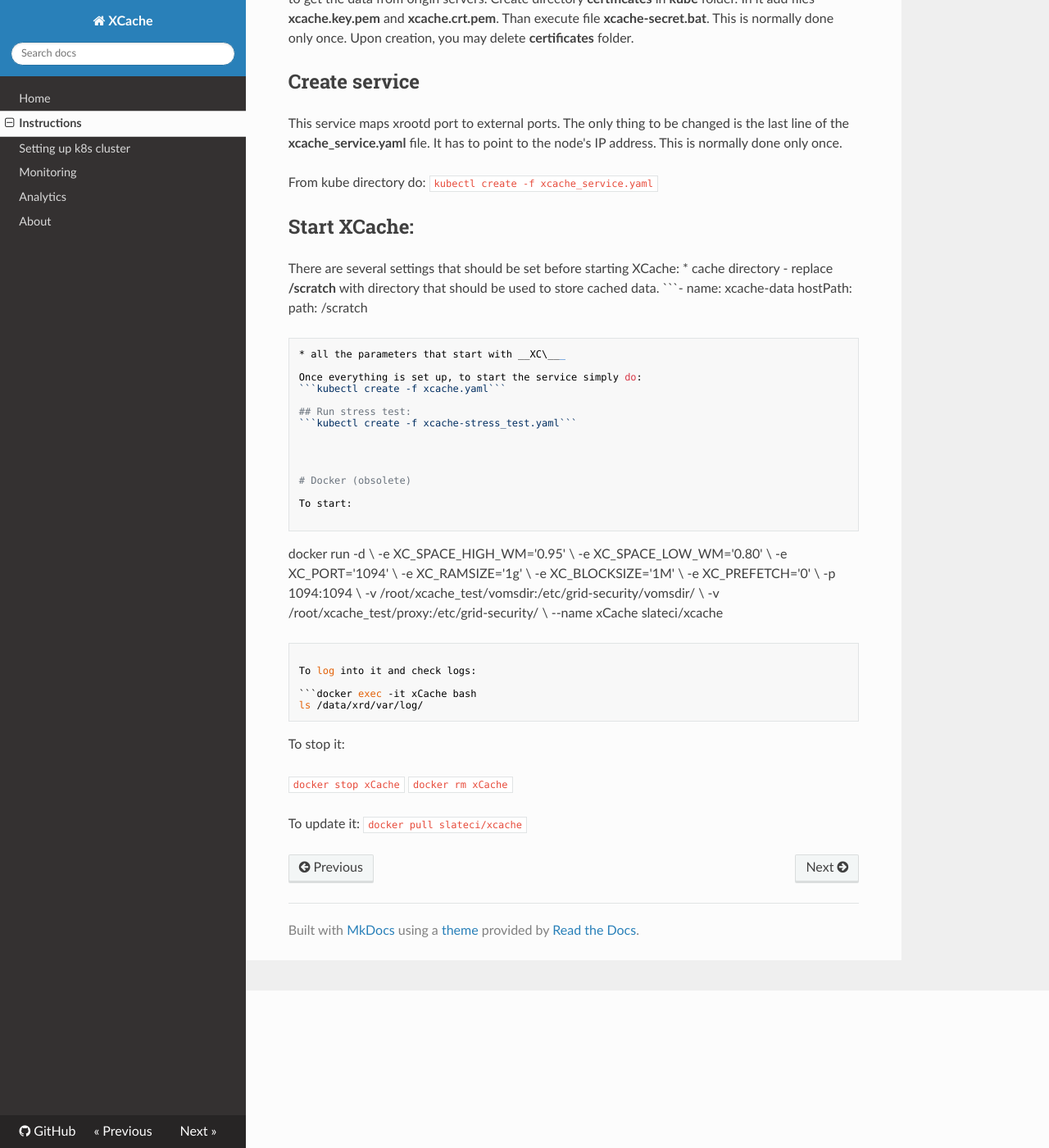
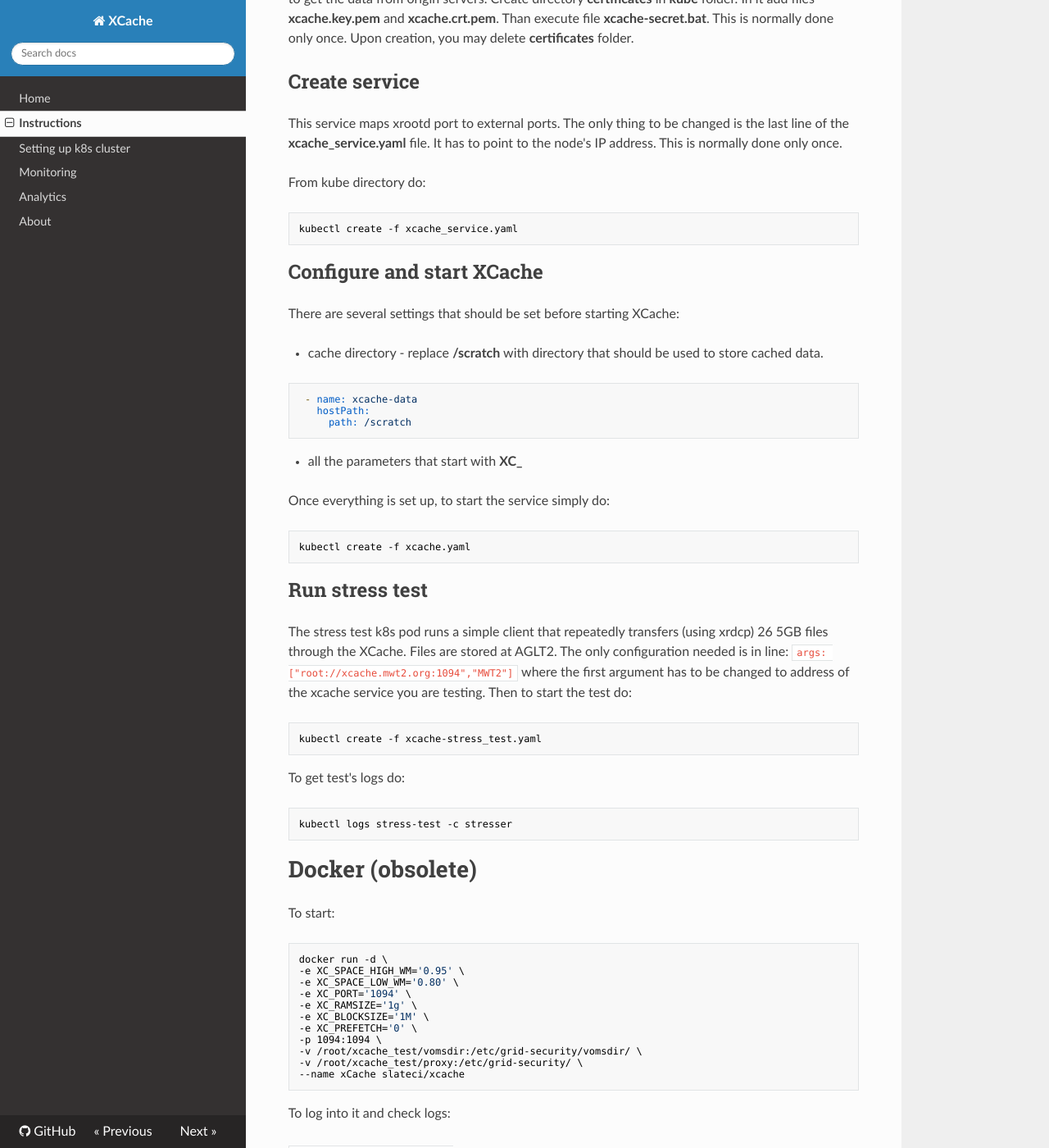
Before and after one commit to slateci/XCache, an MkDocs documentation site: the page built from docs/instructions.md, in a window 1280 px wide and 1400 px high, scrolled down 192 px. Shown: the whole window at 82% size. Built offline with MkDocs 1.6.1, drawn with Linux system fonts in a browser that asks for light colours; nearby versions of some CDN libraries; old or Windows-style settings are respelled for this version of MkDocs; some of the changed text lies outside the part shown.

Commit message:
improve docs

````diff
--- a/docs/instructions.md
+++ b/docs/instructions.md
@@ -8,22 +8,35 @@
 This is normally done only once.
 
 From kube directory do:
-```kubectl create -f xcache_service.yaml```
+```bash
+kubectl create -f xcache_service.yaml
+```
 
-## Start XCache:
+## Configure and start XCache
 There are several settings that should be set before starting XCache:
-* cache directory - replace __/scratch__ with directory that should be used to store cached data.
-```- name: xcache-data
-     hostPath:
-       path: /scratch
+
+- cache directory - replace __/scratch__ with directory that should be used to store cached data.
+```YAML
+ - name: xcache-data
+   hostPath:
+     path: /scratch
 ```
-* all the parameters that start with __XC\___
+- all the parameters that start with __XC\___
 
 Once everything is set up, to start the service simply do:
-```kubectl create -f xcache.yaml```
+```bash
+kubectl create -f xcache.yaml
+```
 
-## Run stress test:
-```kubectl create -f xcache-stress_test.yaml```
+## Run stress test
+The stress test k8s pod runs a simple client that repeatedly transfers (using xrdcp) 26 5GB files through the XCache. Files are stored at AGLT2. The only configuration needed is in line: ```args: ["root://xcache.mwt2.org:1094","MWT2"] ``` where the first argument has to be changed to address of the xcache service you are testing. Then to start the test do:
+```bash
+kubectl create -f xcache-stress_test.yaml
+```
+To get test's logs do:
+```bash
+kubectl logs stress-test -c stresser
+```
 
 
 
@@ -32,7 +45,7 @@
 
 To start:
 
-```
+```bash
 docker run -d \
 -e XC_SPACE_HIGH_WM='0.95' \
 -e XC_SPACE_LOW_WM='0.80' \
````
Also changed, not shown: docs/monitoring.md (+2 -0 lines).
